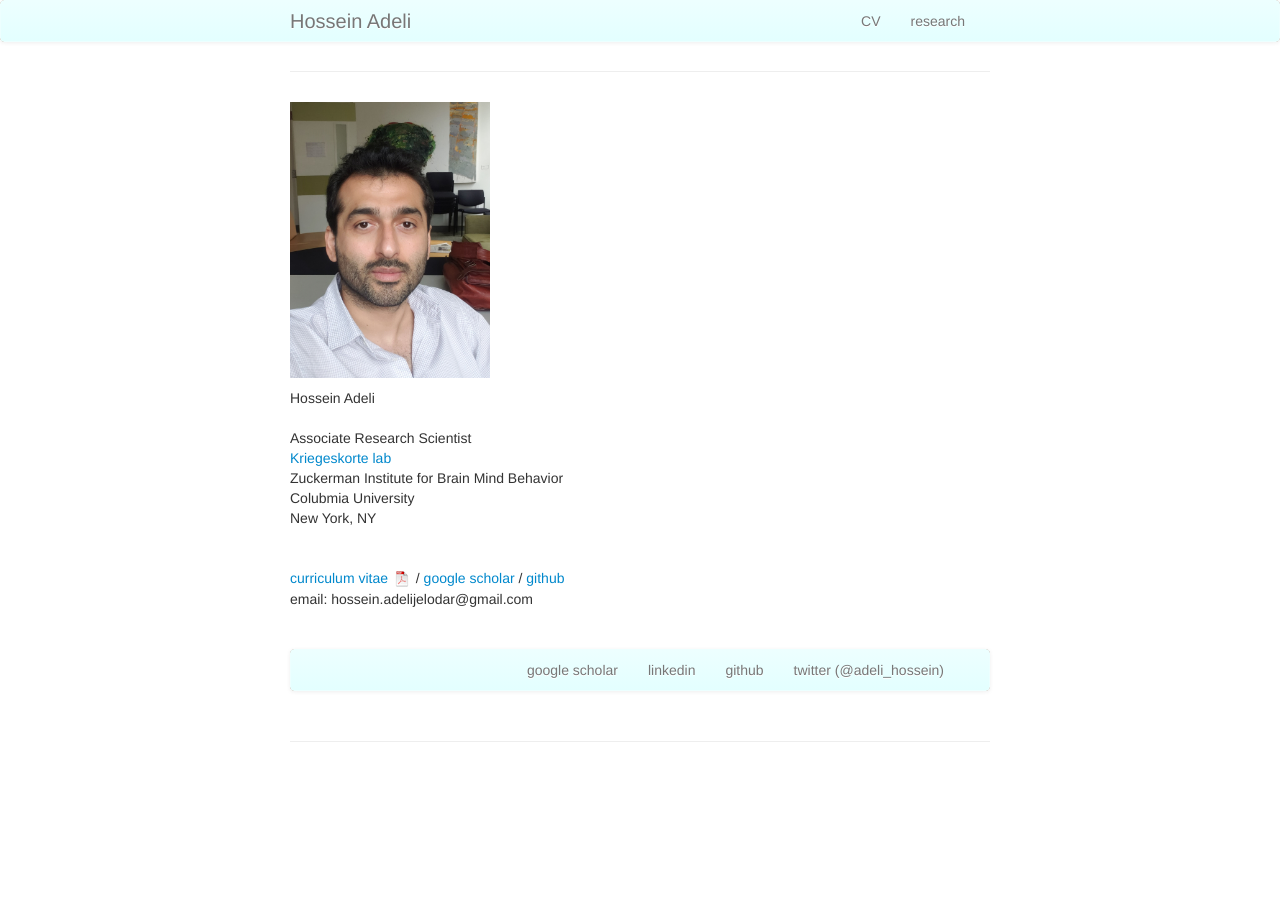
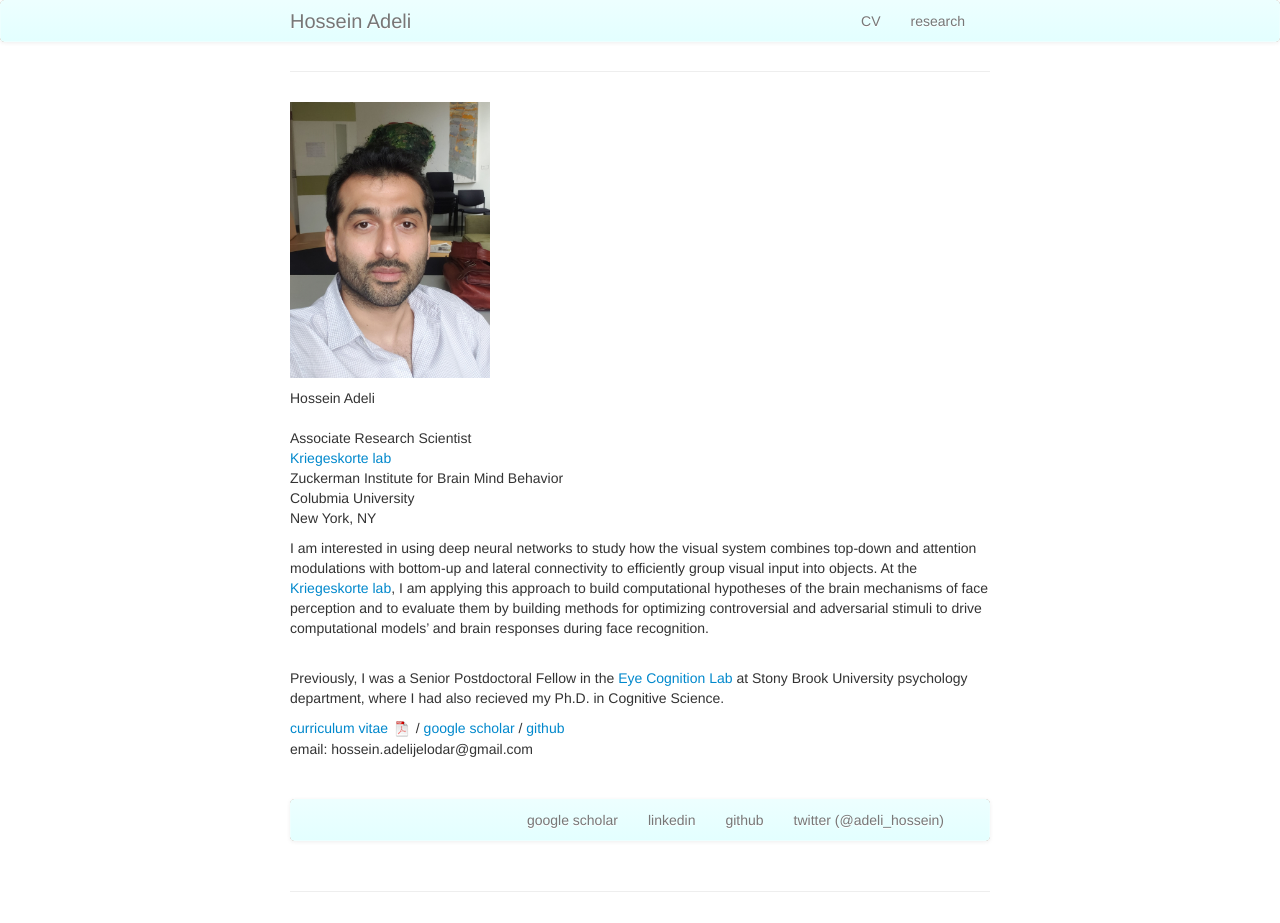
Before and after one commit to Hosseinadeli/hosseinadeli.github.io, a Jekyll site: the page built from index.md, in a window 1280 px wide. Built offline with Jekyll 4.4.1, drawn with Linux system fonts in a browser that asks for light colours; our own code applies the rules of GitHub Pages for plain Markdown files; before the commit the page ends 900 px from its top, so only the background shows below that.

Commit message:
Update index.md

```diff
--- a/index.md
+++ b/index.md
@@ -14,8 +14,12 @@ Zuckerman Institute for Brain Mind Behavior <br/>
 Colubmia University <br/>
 New York, NY <br/>
 
+I am interested in using deep neural networks to study how the visual system combines top-down and attention modulations with bottom-up and lateral connectivity to efficiently group visual input into objects. At the [Kriegeskorte lab](https://kriegeskortelab.zuckermaninstitute.columbia.edu/), I am applying this approach to build computational hypotheses of the brain mechanisms of face perception and to evaluate them by building methods for optimizing controversial and adversarial stimuli to drive computational models’ and brain responses during face recognition.
+
 <br/>
-<!-- Previously, I was a Senior Postdoctoral Fellow in the [Eye Cognition Lab](https://you.stonybrook.edu/zelinsky/who-we-are/) at Stony Brook University psychology department, where I had also recieved my Ph.D. in Cognitive Science.  My research focuses on using computational and behavioral tools and through collaboration neural recording  to study the relationship between recognition, attention and grouping.  -->
+Previously, I was a Senior Postdoctoral Fellow in the [Eye Cognition Lab](https://you.stonybrook.edu/zelinsky/who-we-are/) at Stony Brook University psychology department, where I had also recieved my Ph.D. in Cognitive Science.
+
+<!-- My research focuses on using computational and behavioral tools and through collaboration neural recording  to study the relationship between recognition, attention and grouping. -->
 
 [curriculum vitae ![CV as pdf]({{ BASE_PATH }}/pages/icons16/pdf-icon.png)]({{ BASE_PATH }}/assets/CV_Hossein_Adeli_website.pdf) /
 [google scholar](https://scholar.google.com/citations?hl=en&user=EdIFZpQAAAAJ) /
```
